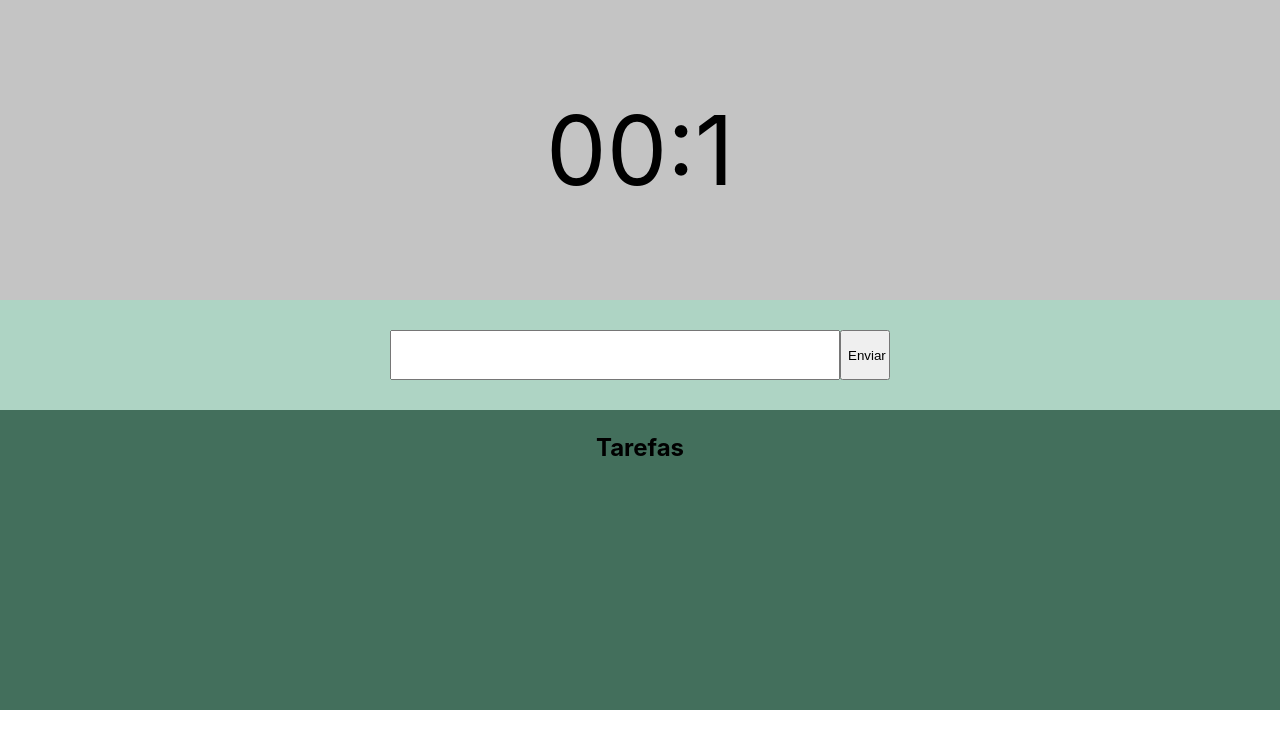
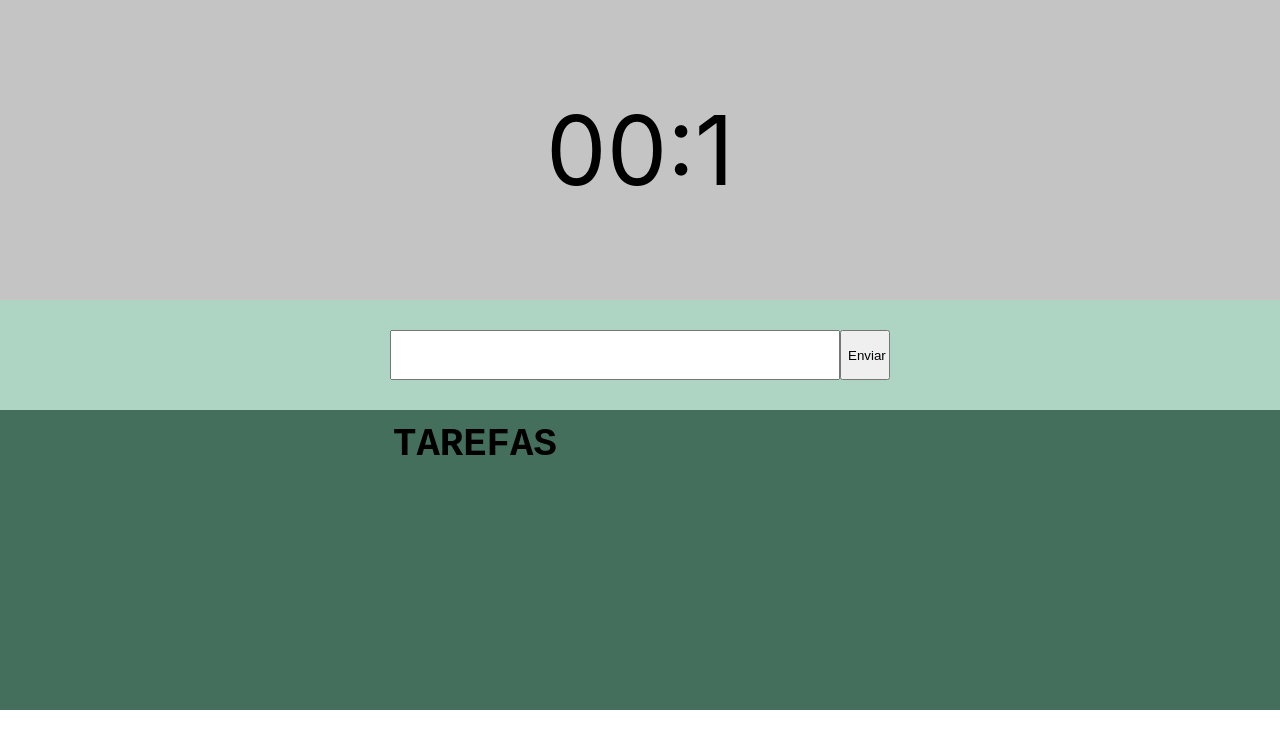
Before and after one commit to oseiasal/pomodoro-app, a React (Create React App) app: page / in a window 1280 px wide. Shown: the top 748 px of the page. Built offline with nearby package versions, Linux system fonts and the light colour scheme.

Commit message:
adicionado estilo

```diff
--- a/src/App.css
+++ b/src/App.css
@@ -61,3 +61,15 @@ input[type="button"] {
   display: flex;
   justify-content: center;
 }
+
+table {
+  width: 500px;
+  /* background: red; */
+}
+
+h2 {
+  font-size: 3em;
+  margin: 10px 0 0 0;
+  text-transform: uppercase;
+  font-family: monospace;
+}
```
Lines whose indentation alone changed are shown as unchanged.
